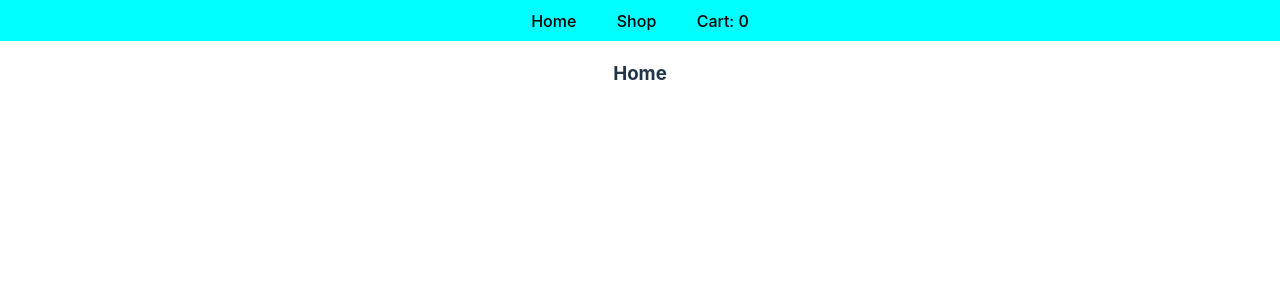
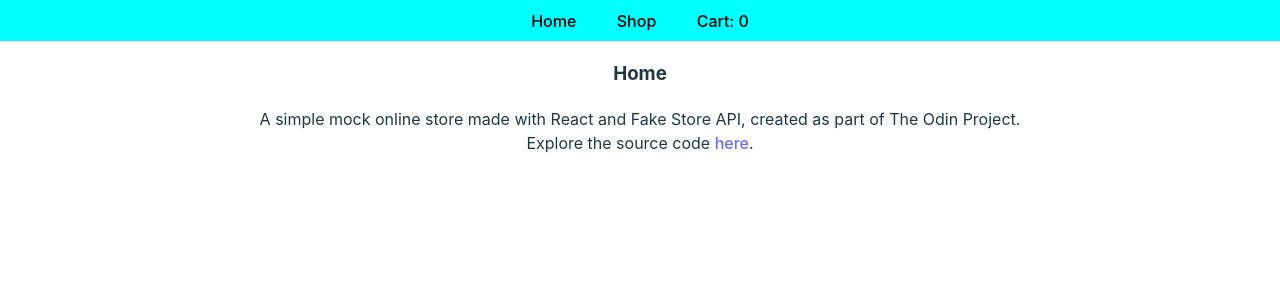
Before and after one commit to VolTorian/odin-shopping-cart, a React (Vite) app: page / in a window 1280 px wide. Shown: the top 300 px of the page. Built offline with nearby package versions, Linux system fonts and the light colour scheme; no server answers.

Commit message:
short home page message

```diff
--- a/src/Home.jsx
+++ b/src/Home.jsx
@@ -1,6 +1,10 @@
 function Home () {
     return (
-        <h3>Home</h3>
+        <div>
+            <h3>Home</h3>
+            <div>A simple mock online store made with React and Fake Store API, created as part of The Odin Project.</div>
+            <div>Explore the source code <a href="https://github.com/VolTorian/odin-shopping-cart">here</a>.</div>
+        </div>
     );
 }
 
```
